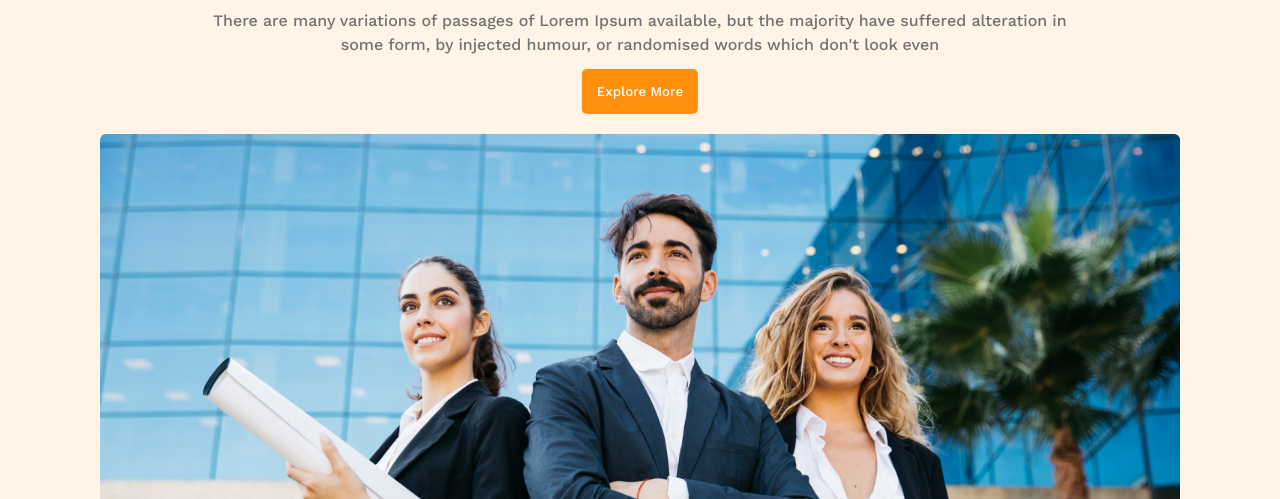
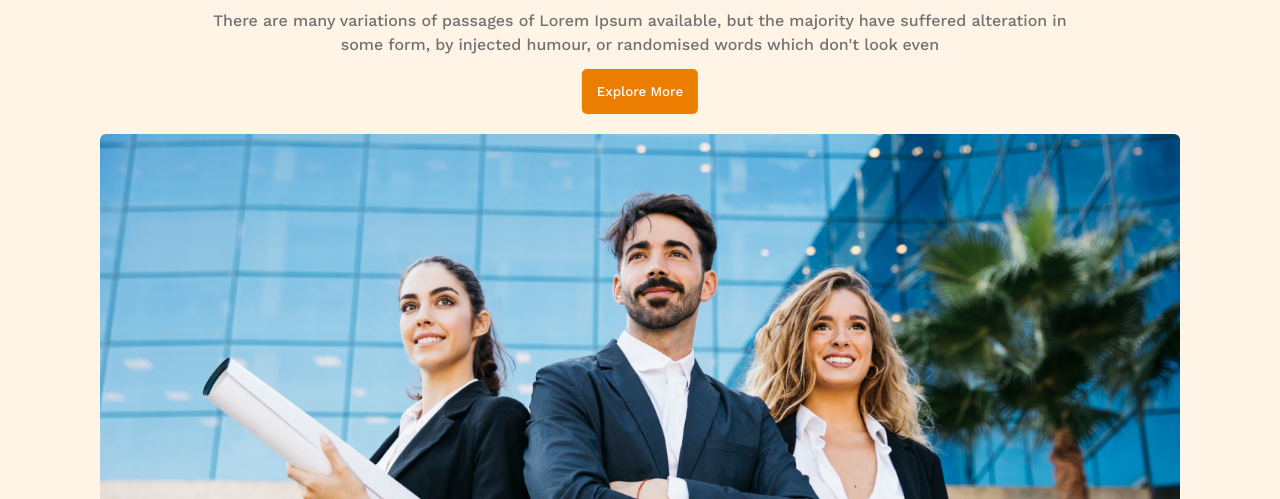
Before and after one commit to shifat-bin-reza/g3-architects, a plain HTML site: page index.html in a window 1280 px wide. In both pictures the pointer is over the button 640 px from the left and 392 px from the top of the page. Shown: the part 301-800 px from the top of the page. Drawn offline with nearby package versions, Linux system fonts and the light colour scheme.

Commit message:
added hover effect on button

```diff
--- a/style.css
+++ b/style.css
@@ -29,6 +29,10 @@ a {
   border: none;
   border-radius: 5px;
   padding: 15px;
+}
+
+.btn-primary:hover {
+  background-color: #eb7d00;
 }
 
 /* header section */
```
